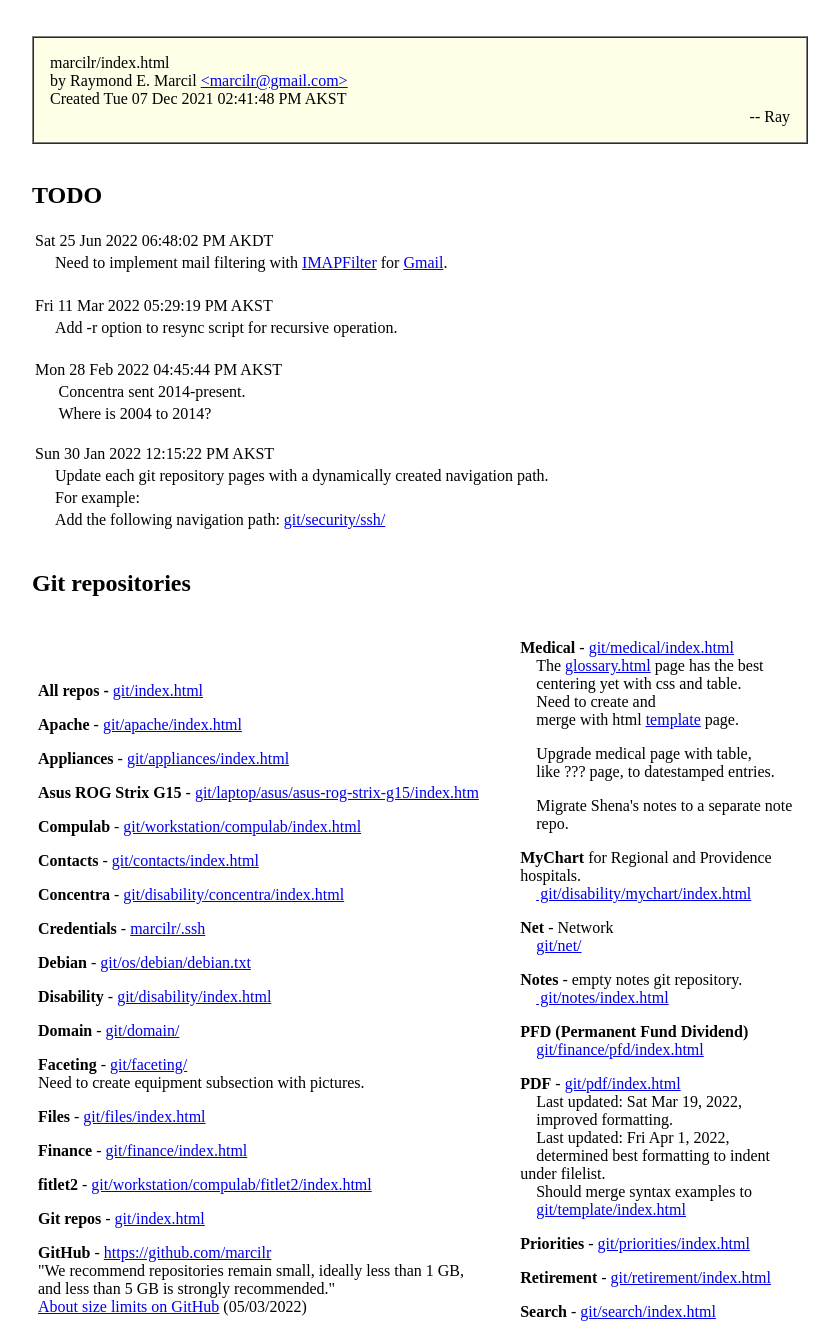
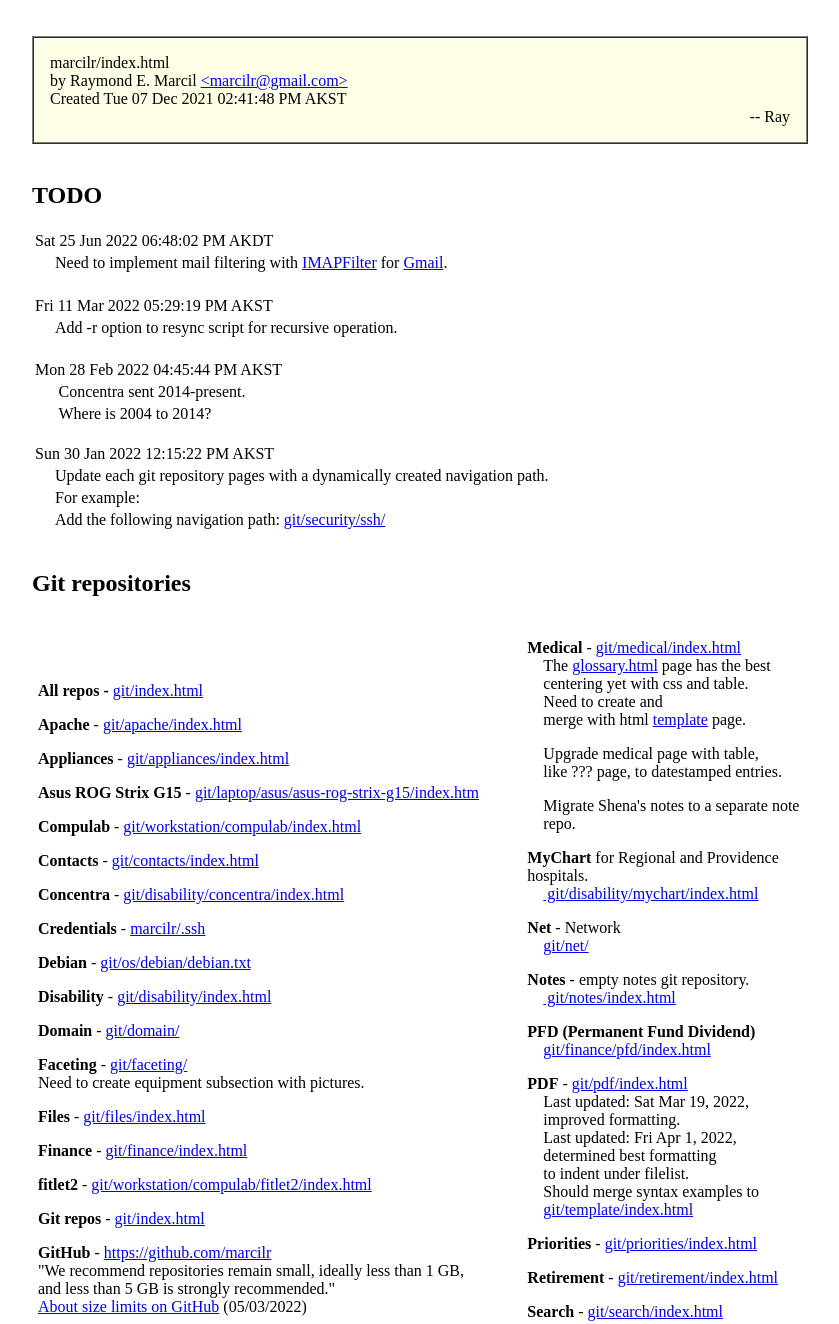
Before and after one commit to marcilr/marcilr, a plain HTML site: page index.html in a window 1280 px wide. Shown: the top 1324 px of the page, without its empty margins (100-939 px from the left). Drawn offline with Linux system fonts and the light colour scheme.

Commit message:
Cleaned up formatting of PDF - git/pdf/index.html

```diff
--- a/index.html
+++ b/index.html
@@ -414,8 +414,8 @@ git/notes/index.html</a><br>
 &nbsp;&nbsp;&nbsp;&nbsp;Last updated: Sat Mar 19, 2022,<br>
 &nbsp;&nbsp;&nbsp;&nbsp;improved formatting.<br>
 &nbsp;&nbsp;&nbsp;&nbsp;Last updated: Fri Apr 1, 2022,<br>
-&nbsp;&nbsp;&nbsp;&nbsp;determined best formatting
-  to indent under filelist.<br>
+&nbsp;&nbsp;&nbsp;&nbsp;determined best formatting<br>
+&nbsp;&nbsp;&nbsp;&nbsp;to indent under filelist.<br>
 &nbsp;&nbsp;&nbsp;&nbsp;Should merge syntax examples to<br>
 &nbsp;&nbsp;&nbsp;&nbsp;<a href="git/template/index.html">git/template/index.html</a></br>
 
```
